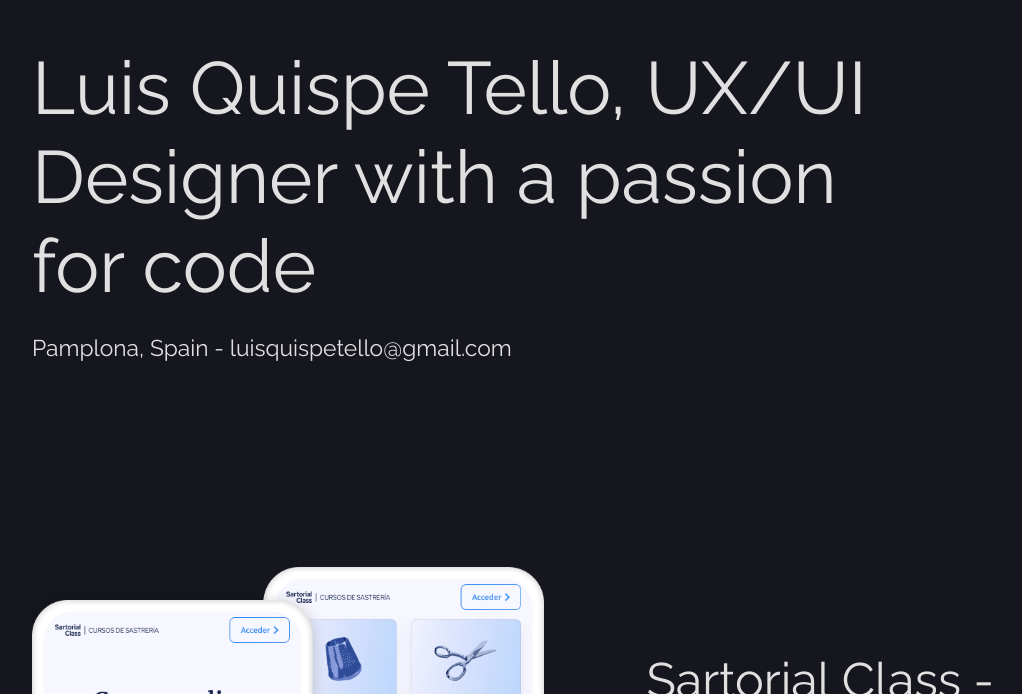
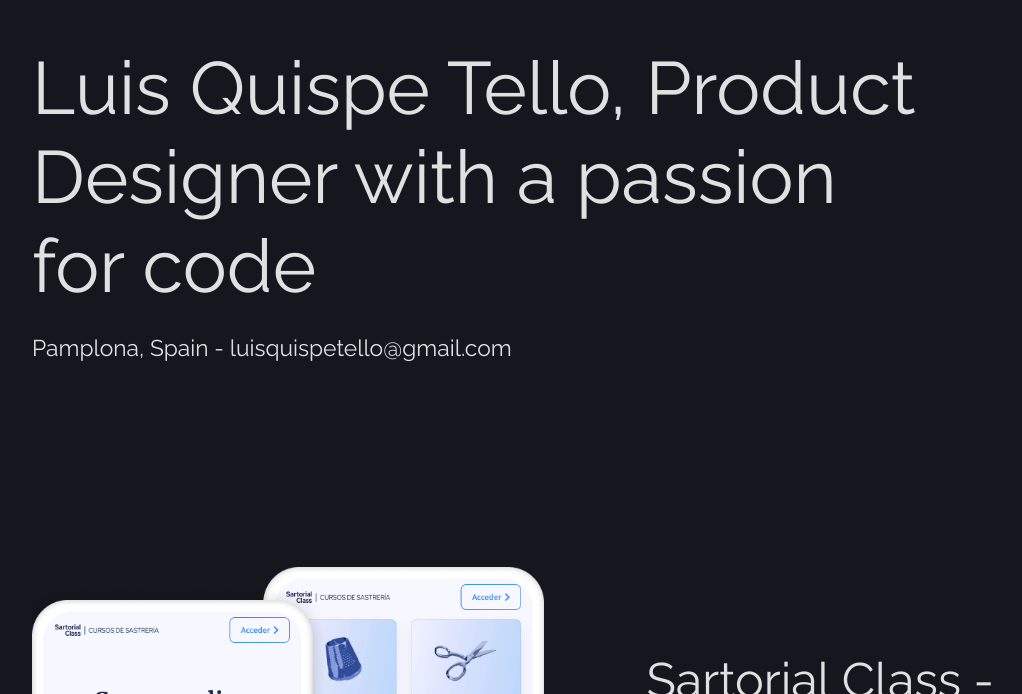
Before and after one commit to luisquispetello/vue-portfolio, a Vue app: page / in a window 1280 px wide. Shown: the part 106-800 px from the top of the page, without its empty margins (96-1118 px from the left). Built offline with nearby package versions, Linux system fonts and the light colour scheme.

Commit message:
fix title hero

```diff
--- a/src/components/AppHero.vue
+++ b/src/components/AppHero.vue
@@ -1,6 +1,6 @@
 <template>
   <header class="hero">
-    <h1>Luis Quispe Tello, UX/UI Designer with a passion for code</h1>
+    <h1>Luis Quispe Tello, Product Designer with a passion for code</h1>
     <p>Pamplona, Spain - luisquispetello@gmail.com</p>
   </header>
 </template>
```
